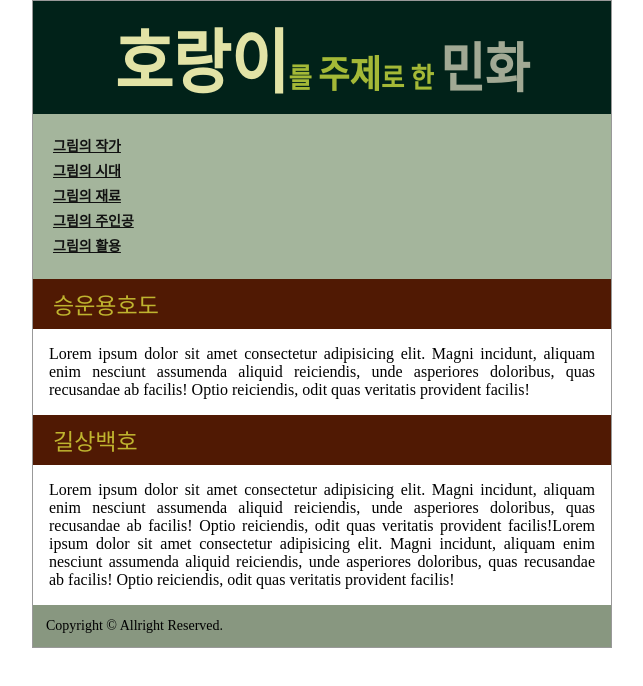
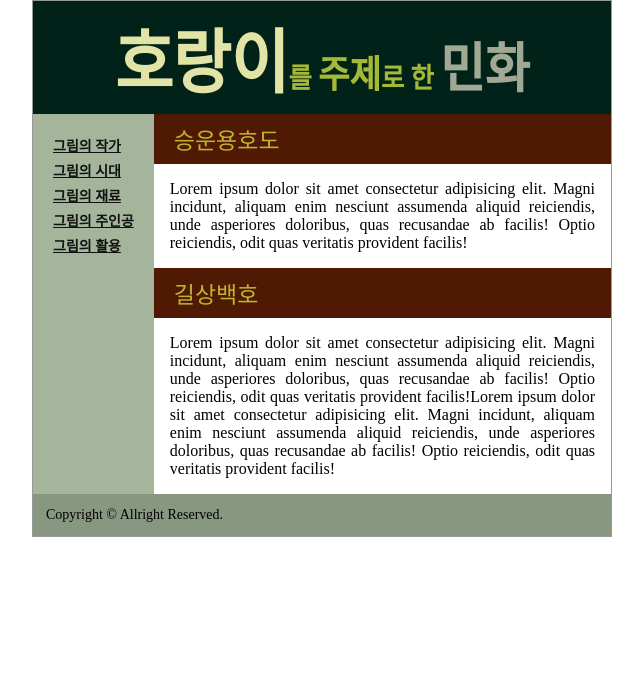
Before and after one commit to ztc0320/0809_Layout2Col_Drill, a plain HTML site: page displayFlex/index.html in a window 1280 px wide. Shown: the whole page, without its empty margins (318-961 px from the left). Drawn offline with Linux system fonts and the light colour scheme.

Commit message:
display flex

```diff
--- a/displayFlex/index.html
+++ b/displayFlex/index.html
@@ -16,7 +16,7 @@
                 </h1>
             </header>
             <!-- header#header -->
-            <main id="main">
+            <main id="main" class="flexContainer">
                 <nav id="gnb">
                     <ul id="mainMenu">
                         <li class="mainLi">
--- a/displayFlex/style/style.css
+++ b/displayFlex/style/style.css
@@ -16,6 +16,9 @@ a:hover {
 }
 ul {
     list-style: none;
+}
+.flexContainer {
+    display: flex;
 }
 /* reset  */
 /* div#wrap start */
@@ -58,6 +61,9 @@ nav#gnb {
 }
 /* nav#gnb end */
 /* div#contents start */
+div#contents {
+    flex: 1;
+}
 div#contents h2 {
     color: #bfb42f;
     font-size: 23px;
```
